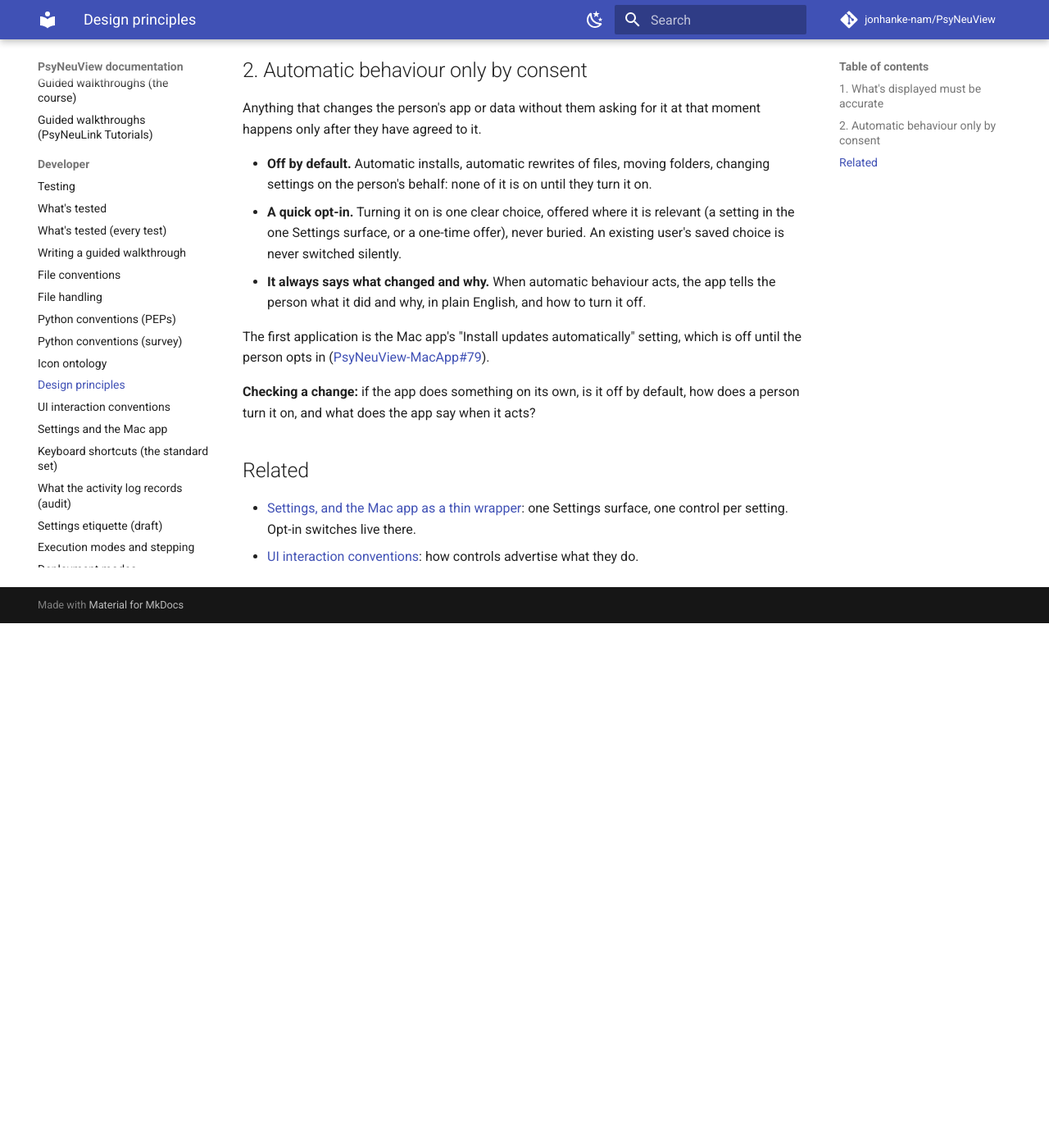
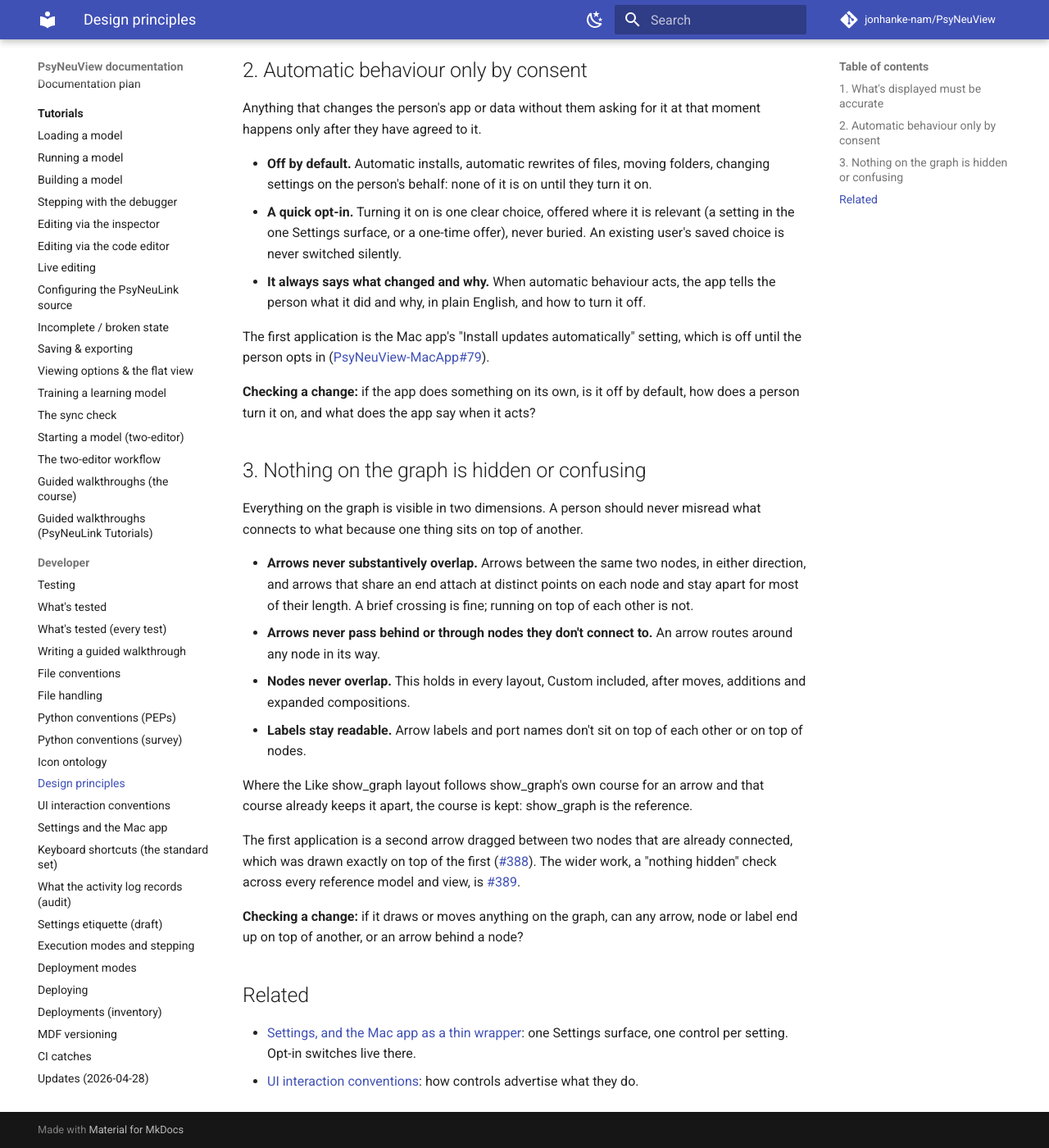
Before and after one commit to jonhanke-nam/PsyNeuView, an MkDocs documentation site: the page built from docs/design-principles.md, in a window 1280 px wide and 1400 px high, scrolled down 826 px. Shown: the whole window at 82% size. Built offline with MkDocs 1.6.1 and Material for MkDocs 9.7.7, drawn with Linux system fonts in a browser that asks for light colours; comment, search, counter and statistics services are not loaded; before the commit the page ends 1586 px from its top, so only the background shows below that; some of the changed text lies outside the part shown.

Commit message:
Design principle 3: nothing on the graph is hidden or confusing (#389)
Adds the third rule to docs/design-principles.md with its one-line check for
reviewers, and the matching house rule in .coderabbit.yaml so CodeRabbit
flags graph changes that can stack arrows, nodes or labels, or hide an arrow
behind a node.

Co-Authored-By: Claude Opus 5.5 <noreply@anthropic.com>

```diff
--- a/.coderabbit.yaml
+++ b/.coderabbit.yaml
@@ -38,6 +38,7 @@ reviews:
         - Design principles (docs/design-principles.md):
           - What's displayed must be accurate. Results, traces, highlights, previews and other views computed from the model carry the model version they came from, and are flagged or cleared when the model changes, never shown as current (#337). Flag a new derived view with no version tag or no stale handling.
           - Automatic behaviour only by consent. Anything that changes the person's app or data on its own (installs, file rewrites, folder moves, settings changed for them) is off by default, has a quick opt-in, and says what it changed and why (PsyNeuView-MacApp#79). Flag automatic behaviour that is on by default or acts silently.
+          - Nothing on the graph is hidden or confusing. Arrows never substantively overlap each other (arrows between the same nodes or sharing an end attach at distinct points and stay apart), never pass behind or through nodes they don't connect to, nodes never overlap, and labels stay readable (#388, #389). Flag graph drawing or layout changes that can put an arrow, node or label on top of another, or an arrow behind a node.
 
     - path: "backend/**/*.py"
       instructions: |
--- a/docs/design-principles.md
+++ b/docs/design-principles.md
@@ -53,6 +53,35 @@ setting, which is off until the person opts in
 **Checking a change:** if the app does something on its own, is it off by
 default, how does a person turn it on, and what does the app say when it acts?
 
+## 3. Nothing on the graph is hidden or confusing
+
+Everything on the graph is visible in two dimensions. A person should never
+misread what connects to what because one thing sits on top of another.
+
+- **Arrows never substantively overlap.** Arrows between the same two nodes,
+  in either direction, and arrows that share an end attach at distinct points
+  on each node and stay apart for most of their length. A brief crossing is
+  fine; running on top of each other is not.
+- **Arrows never pass behind or through nodes they don't connect to.** An
+  arrow routes around any node in its way.
+- **Nodes never overlap.** This holds in every layout, Custom included, after
+  moves, additions and expanded compositions.
+- **Labels stay readable.** Arrow labels and port names don't sit on top of
+  each other or on top of nodes.
+
+Where the Like show_graph layout follows show_graph's own course for an arrow
+and that course already keeps it apart, the course is kept: show_graph is the
+reference.
+
+The first application is a second arrow dragged between two nodes that are
+already connected, which was drawn exactly on top of the first
+([#388](https://github.com/jonhanke-nam/PsyNeuView/issues/388)). The wider
+work, a "nothing hidden" check across every reference model and view, is
+[#389](https://github.com/jonhanke-nam/PsyNeuView/issues/389).
+
+**Checking a change:** if it draws or moves anything on the graph, can any
+arrow, node or label end up on top of another, or an arrow behind a node?
+
 ## Related
 
 - [Settings, and the Mac app as a thin wrapper](settings-and-mac-app.md): one
```
Also changed, not shown: other parts of docs/design-principles.md (+1 -1 lines), CLAUDE.md (+1 -1 lines).
